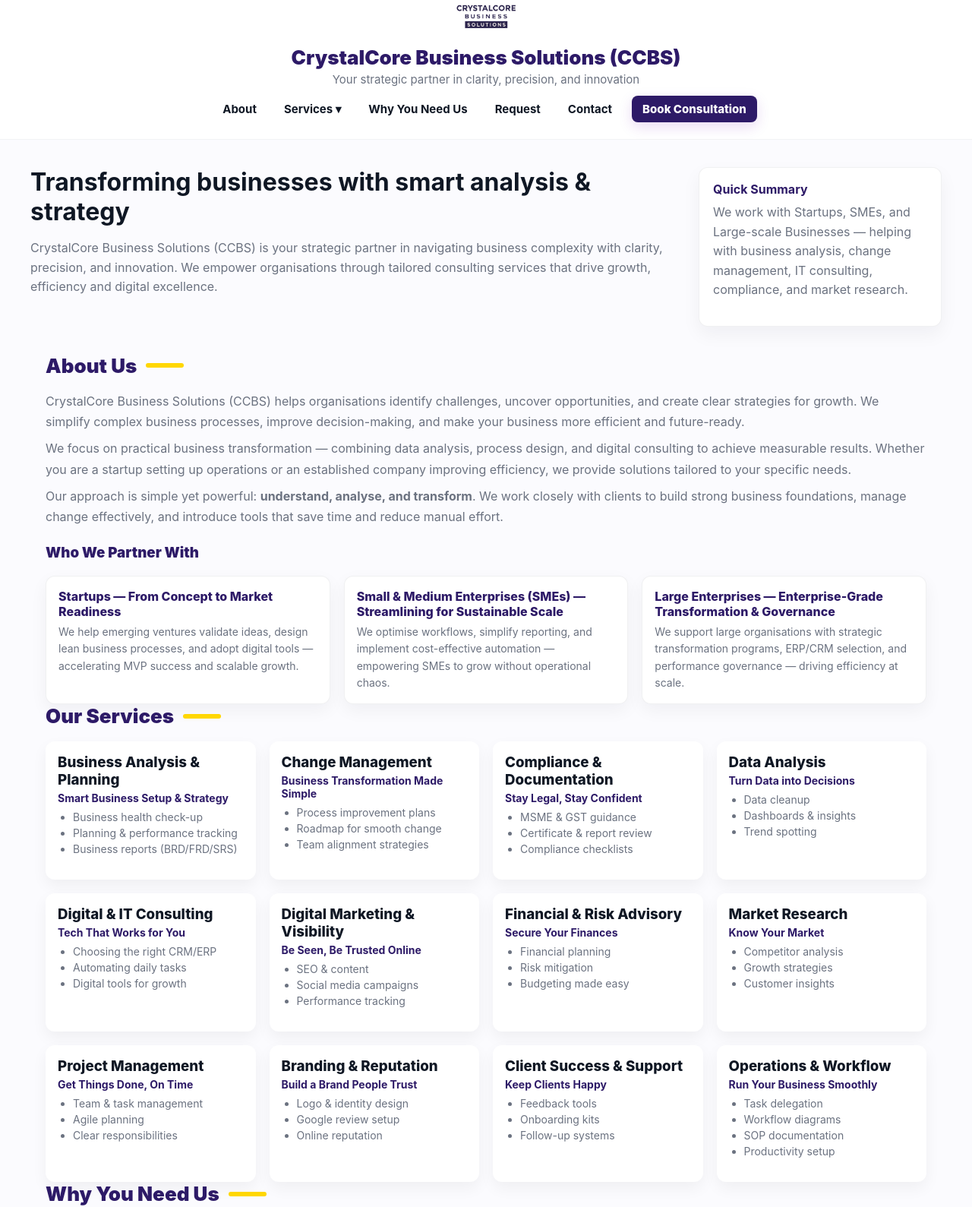
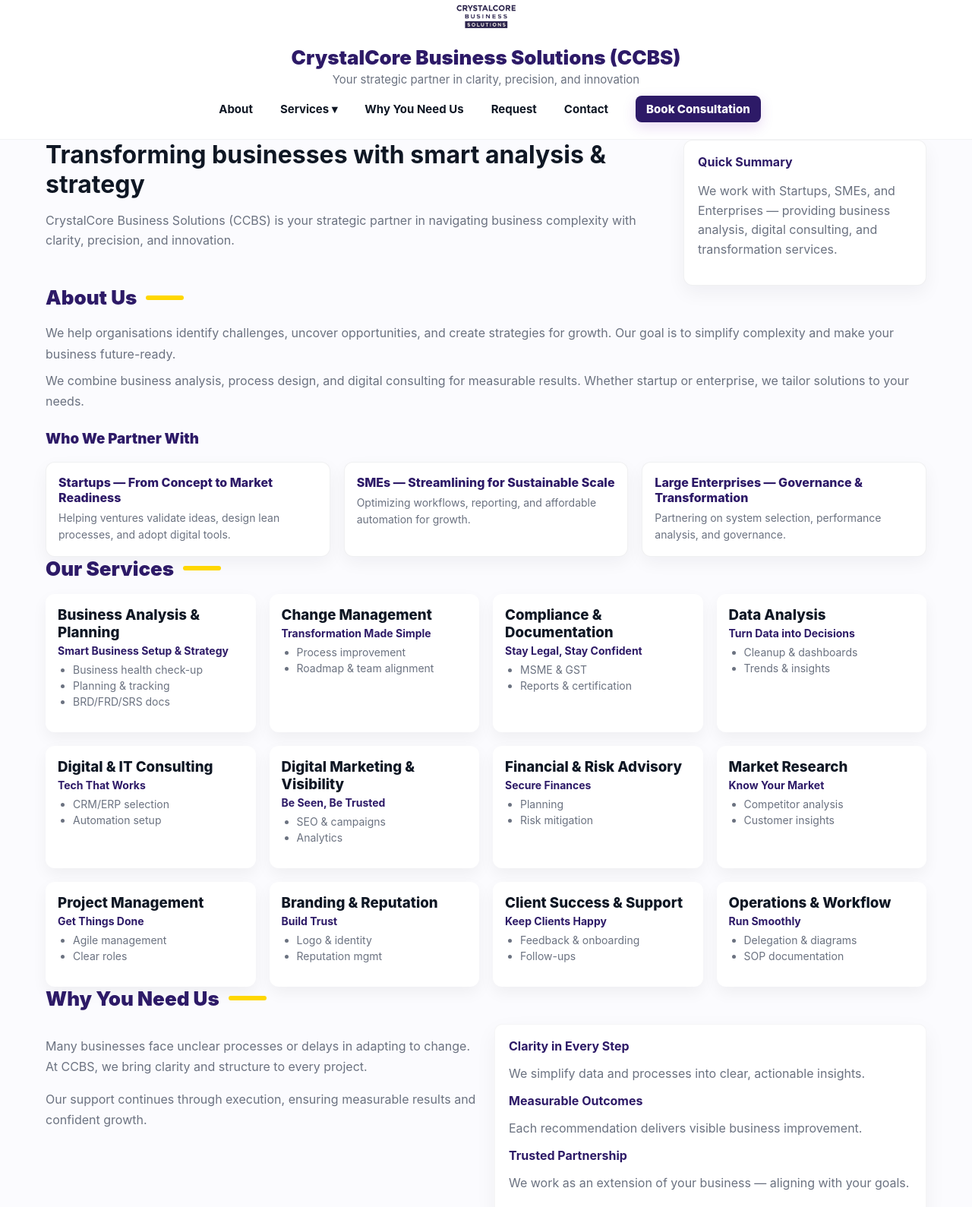
Before and after one commit to saravanaakconsult-pixel/Newtest, a plain HTML site: page index.html in a window 1280 px wide. Shown: the part 92-1681 px from the top of the page at 76% size. Drawn offline with Linux system fonts and the light colour scheme.

Commit message:
Update index.html

```diff
--- a/index.html
+++ b/index.html
@@ -15,10 +15,10 @@
   --card:#ffffff;
   --max-w:1200px;
 }
-*{box-sizing:border-box}
+*{box-sizing:border-box;scroll-behavior:smooth;}
 body{margin:0;font-family:Inter,system-ui,-apple-system,"Segoe UI",Roboto,Arial,sans-serif;background:var(--bg);color:var(--ink);}
-a{color:inherit;text-decoration:none}
-button{font-family:inherit;cursor:pointer}
+a{color:inherit;text-decoration:none;}
+button{font-family:inherit;cursor:pointer;}
 
 /* Header */
 .site-header{position:sticky;top:0;z-index:120;background:#fff;border-bottom:1px solid rgba(15,23,42,0.05);}
@@ -29,30 +29,36 @@ button{font-family:inherit;cursor:pointer}
 .menu-bar{display:flex;justify-content:center;align-items:center;flex-wrap:wrap;gap:16px;margin-top:12px;}
 .nav-link{background:none;border:none;font-weight:700;font-size:15px;color:var(--ink);padding:8px 10px;transition:color .15s;}
 .nav-link:hover{color:var(--purple);}
-.cta{background:var(--purple);color:#fff;font-weight:800;padding:8px 14px;border:none;border-radius:8px;box-shadow:0 6px 18px rgba(106,13,173,0.15);}
+.cta{background:var(--purple);color:#fff;font-weight:800;padding:8px 14px;border:none;border-radius:8px;box-shadow:0 6px 18px rgba(106,13,173,0.15);margin-left:10px;}
 .cta:hover{transform:translateY(-1px);box-shadow:0 10px 22px rgba(106,13,173,0.18);}
 
 /* Dropdown */
 .dropdown-wrap{position:relative;}
 .dropdown-panel{
-  position:absolute;top:46px;left:50%;transform:translateX(-50%);
-  background:var(--card);border-radius:10px;box-shadow:0 12px 36px rgba(15,23,42,0.08);
-  border:1px solid rgba(14,20,39,0.06);padding:10px;display:none;width:500px;
+  position:absolute;top:46px;left:0;
+  background:var(--card);border-radius:10px;
+  box-shadow:0 12px 36px rgba(15,23,42,0.08);
+  border:1px solid rgba(14,20,39,0.06);
+  padding:10px;display:none;width:500px;
 }
 .dropdown-panel.open{display:grid;grid-template-columns:1fr 1fr;gap:8px;}
 .dropdown-list{list-style:none;margin:0;padding:0;}
 .dropdown-list li a{display:block;padding:8px;border-radius:8px;color:var(--ink);font-weight:700;font-size:14px;}
 .dropdown-list li a:hover{background:rgba(106,13,173,0.08);color:var(--purple);}
 
+/* Responsive Dropdown */
+@media (max-width:700px){
+  .dropdown-panel.open{grid-template-columns:1fr;width:90vw;left:5vw;}
+}
+
 /* Sections */
-.section{padding:60px 0;}
+.section{padding:80px 0;}
 .section-title{display:flex;align-items:center;gap:12px;margin-bottom:18px;}
 .section-title h2{color:var(--purple);font-size:26px;font-weight:900;margin:0;}
 .accent{height:6px;width:50px;background:var(--yellow);border-radius:999px;}
 .container{max-width:var(--max-w);margin:0 auto;padding:0 20px;}
 
 /* Hero */
-.hero{padding:36px 0;}
 .hero-grid{display:flex;flex-wrap:wrap;align-items:flex-start;gap:26px;}
 .hero h1{font-size:32px;margin:0 0 12px;color:var(--ink);}
 .hero p{color:var(--muted);line-height:1.6;}
@@ -61,7 +67,7 @@ button{font-family:inherit;cursor:pointer}
 /* About */
 .about-content p{color:var(--muted);line-height:1.7;margin:8px 0;}
 
-/* Partner cards */
+/* Partner */
 .partner-grid{display:grid;grid-template-columns:repeat(auto-fit,minmax(260px,1fr));gap:18px;margin-top:14px;}
 .partner-card{background:var(--card);border:1px solid rgba(14,20,39,0.06);border-radius:12px;padding:16px;box-shadow:0 8px 22px rgba(16,24,40,0.05);}
 .partner-title{color:var(--purple);font-weight:800;margin-bottom:6px;}
@@ -74,27 +80,34 @@ button{font-family:inherit;cursor:pointer}
 .service-card .tag{color:var(--purple);font-weight:700;font-size:14px;margin-top:4px;}
 .service-card ul{color:var(--muted);padding-left:20px;line-height:1.5;font-size:14px;margin-top:6px;}
 
-/* Request form */
+/* Request Form */
 form label{display:block;margin-top:8px;font-weight:700;color:var(--ink);}
 form input,form textarea{width:100%;padding:10px;border-radius:8px;border:1px solid #e5e7eb;margin-top:6px;}
 form .cta{margin-top:10px;border-radius:8px;}
 
 /* Footer */
 footer{padding:24px 0;text-align:center;color:var(--muted);border-top:1px solid rgba(15,23,42,0.06);}
+
+/* Scroll-to-top */
+#topBtn{
+  position:fixed;bottom:25px;right:25px;z-index:99;
+  background:var(--purple);color:#fff;border:none;
+  padding:10px 14px;border-radius:50%;cursor:pointer;
+  box-shadow:0 6px 14px rgba(0,0,0,0.15);display:none;
+}
+#topBtn:hover{background:#3b2389;}
 </style>
 </head>
 <body>
 
-<!-- ===== Header ===== -->
-<header class="site-header" role="banner">
+<header class="site-header">
   <div class="header-inner">
     <div class="logo"><img src="logo.png" alt="CCBS Logo"></div>
     <h1 class="company">CrystalCore Business Solutions (CCBS)</h1>
     <p class="tagline">Your strategic partner in clarity, precision, and innovation</p>
 
-    <nav class="menu-bar" role="navigation" aria-label="Main menu">
+    <nav class="menu-bar">
       <button class="nav-link" data-target="about">About</button>
-
       <div class="dropdown-wrap">
         <button id="servicesBtn" class="nav-link">Services ▾</button>
         <div id="dropdown" class="dropdown-panel">
@@ -116,7 +129,6 @@ footer{padding:24px 0;text-align:center;color:var(--muted);border-top:1px solid
           </ul>
         </div>
       </div>
-
       <button class="nav-link" data-target="why">Why You Need Us</button>
       <button class="nav-link" data-target="request">Request</button>
       <button class="nav-link" data-target="contact">Contact</button>
@@ -125,80 +137,72 @@ footer{padding:24px 0;text-align:center;color:var(--muted);border-top:1px solid
   </div>
 </header>
 
-<!-- ===== Hero ===== -->
+<main>
   <section class="hero container">
     <div class="hero-grid">
-    <div style="flex:1;min-width:260px;">
+      <div style="flex:1;">
         <h1>Transforming businesses with smart analysis & strategy</h1>
-      <p>CrystalCore Business Solutions (CCBS) is your strategic partner in navigating business complexity with clarity, precision, and innovation. We empower organisations through tailored consulting services that drive growth, efficiency and digital excellence.</p>
+        <p>CrystalCore Business Solutions (CCBS) is your strategic partner in navigating business complexity with clarity, precision, and innovation.</p>
       </div>
       <aside class="quick-card">
         <strong style="color:var(--purple);">Quick Summary</strong>
-      <p style="color:var(--muted);margin-top:8px;">We work with Startups, SMEs, and Large-scale Businesses — helping with business analysis, change management, IT consulting, compliance, and market research.</p>
+        <p style="color:var(--muted);">We work with Startups, SMEs, and Enterprises — providing business analysis, digital consulting, and transformation services.</p>
       </aside>
     </div>
   </section>
 
-<!-- ===== About ===== -->
   <section id="about" class="section container">
     <div class="section-title"><h2>About Us</h2><div class="accent"></div></div>
     <div class="about-content">
-    <p>CrystalCore Business Solutions (CCBS) helps organisations identify challenges, uncover opportunities, and create clear strategies for growth. We simplify complex business processes, improve decision-making, and make your business more efficient and future-ready.</p>
-    <p>We focus on practical business transformation — combining data analysis, process design, and digital consulting to achieve measurable results. Whether you are a startup setting up operations or an established company improving efficiency, we provide solutions tailored to your specific needs.</p>
-    <p>Our approach is simple yet powerful: <strong>understand, analyse, and transform</strong>. We work closely with clients to build strong business foundations, manage change effectively, and introduce tools that save time and reduce manual effort.</p>
+      <p>We help organisations identify challenges, uncover opportunities, and create strategies for growth. Our goal is to simplify complexity and make your business future-ready.</p>
+      <p>We combine business analysis, process design, and digital consulting for measurable results. Whether startup or enterprise, we tailor solutions to your needs.</p>
     </div>
-
-  <div style="margin-top:22px;">
-    <h3 style="color:var(--purple);font-weight:900;">Who We Partner With</h3>
+    <h3 style="color:var(--purple);font-weight:900;margin-top:24px;">Who We Partner With</h3>
     <div class="partner-grid">
-      <div class="partner-card"><div class="partner-title">Startups — From Concept to Market Readiness</div><div class="partner-desc">We help emerging ventures validate ideas, design lean business processes, and adopt digital tools — accelerating MVP success and scalable growth.</div></div>
-      <div class="partner-card"><div class="partner-title">Small &amp; Medium Enterprises (SMEs) — Streamlining for Sustainable Scale</div><div class="partner-desc">We optimise workflows, simplify reporting, and implement cost-effective automation — empowering SMEs to grow without operational chaos.</div></div>
-      <div class="partner-card"><div class="partner-title">Large Enterprises — Enterprise-Grade Transformation & Governance</div><div class="partner-desc">We support large organisations with strategic transformation programs, ERP/CRM selection, and performance governance — driving efficiency at scale.</div></div>
-    </div>
+      <div class="partner-card"><div class="partner-title">Startups — From Concept to Market Readiness</div><div class="partner-desc">Helping ventures validate ideas, design lean processes, and adopt digital tools.</div></div>
+      <div class="partner-card"><div class="partner-title">SMEs — Streamlining for Sustainable Scale</div><div class="partner-desc">Optimizing workflows, reporting, and affordable automation for growth.</div></div>
+      <div class="partner-card"><div class="partner-title">Large Enterprises — Governance & Transformation</div><div class="partner-desc">Partnering on system selection, performance analysis, and governance.</div></div>
     </div>
   </section>
 
-<!-- ===== Services ===== -->
   <section id="services" class="section container">
     <div class="section-title"><h2>Our Services</h2><div class="accent"></div></div>
-  <div class="services-grid" id="servicesGrid">
-    <div id="services-business-analysis" class="service-card"><h3>Business Analysis & Planning</h3><div class="tag">Smart Business Setup & Strategy</div><ul><li>Business health check-up</li><li>Planning & performance tracking</li><li>Business reports (BRD/FRD/SRS)</li></ul></div>
-    <div id="services-change-management" class="service-card"><h3>Change Management</h3><div class="tag">Business Transformation Made Simple</div><ul><li>Process improvement plans</li><li>Roadmap for smooth change</li><li>Team alignment strategies</li></ul></div>
-    <div id="services-compliance" class="service-card"><h3>Compliance & Documentation</h3><div class="tag">Stay Legal, Stay Confident</div><ul><li>MSME & GST guidance</li><li>Certificate & report review</li><li>Compliance checklists</li></ul></div>
-    <div id="services-data-analysis" class="service-card"><h3>Data Analysis</h3><div class="tag">Turn Data into Decisions</div><ul><li>Data cleanup</li><li>Dashboards & insights</li><li>Trend spotting</li></ul></div>
-    <div id="services-digital-it" class="service-card"><h3>Digital & IT Consulting</h3><div class="tag">Tech That Works for You</div><ul><li>Choosing the right CRM/ERP</li><li>Automating daily tasks</li><li>Digital tools for growth</li></ul></div>
-    <div id="services-digital-marketing" class="service-card"><h3>Digital Marketing & Visibility</h3><div class="tag">Be Seen, Be Trusted Online</div><ul><li>SEO & content</li><li>Social media campaigns</li><li>Performance tracking</li></ul></div>
-    <div id="services-financial-risk" class="service-card"><h3>Financial & Risk Advisory</h3><div class="tag">Secure Your Finances</div><ul><li>Financial planning</li><li>Risk mitigation</li><li>Budgeting made easy</li></ul></div>
-    <div id="services-market-research" class="service-card"><h3>Market Research</h3><div class="tag">Know Your Market</div><ul><li>Competitor analysis</li><li>Growth strategies</li><li>Customer insights</li></ul></div>
-    <div id="services-project" class="service-card"><h3>Project Management</h3><div class="tag">Get Things Done, On Time</div><ul><li>Team & task management</li><li>Agile planning</li><li>Clear responsibilities</li></ul></div>
-    <div id="services-branding" class="service-card"><h3>Branding & Reputation</h3><div class="tag">Build a Brand People Trust</div><ul><li>Logo & identity design</li><li>Google review setup</li><li>Online reputation</li></ul></div>
-    <div id="services-client-success" class="service-card"><h3>Client Success & Support</h3><div class="tag">Keep Clients Happy</div><ul><li>Feedback tools</li><li>Onboarding kits</li><li>Follow-up systems</li></ul></div>
-    <div id="services-operations" class="service-card"><h3>Operations & Workflow</h3><div class="tag">Run Your Business Smoothly</div><ul><li>Task delegation</li><li>Workflow diagrams</li><li>SOP documentation</li><li>Productivity setup</li></ul></div>
+    <div class="services-grid">
+      <div id="services-business-analysis" class="service-card"><h3>Business Analysis & Planning</h3><div class="tag">Smart Business Setup & Strategy</div><ul><li>Business health check-up</li><li>Planning & tracking</li><li>BRD/FRD/SRS docs</li></ul></div>
+      <div id="services-change-management" class="service-card"><h3>Change Management</h3><div class="tag">Transformation Made Simple</div><ul><li>Process improvement</li><li>Roadmap & team alignment</li></ul></div>
+      <div id="services-compliance" class="service-card"><h3>Compliance & Documentation</h3><div class="tag">Stay Legal, Stay Confident</div><ul><li>MSME & GST</li><li>Reports & certification</li></ul></div>
+      <div id="services-data-analysis" class="service-card"><h3>Data Analysis</h3><div class="tag">Turn Data into Decisions</div><ul><li>Cleanup & dashboards</li><li>Trends & insights</li></ul></div>
+      <div id="services-digital-it" class="service-card"><h3>Digital & IT Consulting</h3><div class="tag">Tech That Works</div><ul><li>CRM/ERP selection</li><li>Automation setup</li></ul></div>
+      <div id="services-digital-marketing" class="service-card"><h3>Digital Marketing & Visibility</h3><div class="tag">Be Seen, Be Trusted</div><ul><li>SEO & campaigns</li><li>Analytics</li></ul></div>
+      <div id="services-financial-risk" class="service-card"><h3>Financial & Risk Advisory</h3><div class="tag">Secure Finances</div><ul><li>Planning</li><li>Risk mitigation</li></ul></div>
+      <div id="services-market-research" class="service-card"><h3>Market Research</h3><div class="tag">Know Your Market</div><ul><li>Competitor analysis</li><li>Customer insights</li></ul></div>
+      <div id="services-project" class="service-card"><h3>Project Management</h3><div class="tag">Get Things Done</div><ul><li>Agile management</li><li>Clear roles</li></ul></div>
+      <div id="services-branding" class="service-card"><h3>Branding & Reputation</h3><div class="tag">Build Trust</div><ul><li>Logo & identity</li><li>Reputation mgmt</li></ul></div>
+      <div id="services-client-success" class="service-card"><h3>Client Success & Support</h3><div class="tag">Keep Clients Happy</div><ul><li>Feedback & onboarding</li><li>Follow-ups</li></ul></div>
+      <div id="services-operations" class="service-card"><h3>Operations & Workflow</h3><div class="tag">Run Smoothly</div><ul><li>Delegation & diagrams</li><li>SOP documentation</li></ul></div>
     </div>
   </section>
 
-<!-- ===== Why You Need Us ===== -->
   <section id="why" class="section container">
     <div class="section-title"><h2>Why You Need Us</h2><div class="accent"></div></div>
     <div style="display:flex;flex-wrap:wrap;gap:22px;">
       <div style="flex:1;min-width:260px;">
-      <p style="color:var(--muted);line-height:1.7;">Many businesses face challenges like unclear processes, lack of proper documentation, or delays in adapting to change. At CCBS, we identify these gaps and turn them into opportunities by bringing clarity, structure, and strategy to every project.</p>
-      <p style="color:var(--muted);line-height:1.7;">Our support doesn’t stop with strategy — we stay involved through execution, ensuring that each recommendation delivers tangible results. Whether you are planning to scale operations, go digital, or improve profitability, we help you do it confidently and efficiently.</p>
+        <p style="color:var(--muted);line-height:1.7;">Many businesses face unclear processes or delays in adapting to change. At CCBS, we bring clarity and structure to every project.</p>
+        <p style="color:var(--muted);line-height:1.7;">Our support continues through execution, ensuring measurable results and confident growth.</p>
       </div>
       <div style="flex:1;min-width:260px;">
         <div style="background:var(--card);padding:18px;border-radius:10px;border:1px solid rgba(14,20,39,0.04);box-shadow:0 10px 28px rgba(16,24,40,0.05);">
           <strong style="color:var(--purple);">Clarity in Every Step</strong>
-        <p style="color:var(--muted);line-height:1.6;">We simplify complex data, processes, and decisions into clear insights that empower better direction.</p>
+          <p style="color:var(--muted);">We simplify data and processes into clear, actionable insights.</p>
           <strong style="color:var(--purple);display:block;margin-top:10px;">Measurable Outcomes</strong>
-        <p style="color:var(--muted);line-height:1.6;">Our analysis-driven approach ensures visible improvement and growth.</p>
+          <p style="color:var(--muted);">Each recommendation delivers visible business improvement.</p>
           <strong style="color:var(--purple);display:block;margin-top:10px;">Trusted Partnership</strong>
-        <p style="color:var(--muted);line-height:1.6;">We work as an extension of your business — aligning with your goals and supporting your team.</p>
+          <p style="color:var(--muted);">We work as an extension of your business — aligning with your goals.</p>
         </div>
       </div>
     </div>
   </section>
 
-<!-- ===== Request ===== -->
   <section id="request" class="section container">
     <div class="section-title"><h2>Client Information & Service Request</h2><div class="accent"></div></div>
     <form>
@@ -211,18 +215,19 @@ footer{padding:24px 0;text-align:center;color:var(--muted);border-top:1px solid
     </form>
   </section>
 
-<!-- ===== Contact ===== -->
   <section id="contact" class="section container">
     <div class="section-title"><h2>Contact Us</h2><div class="accent"></div></div>
     <p style="color:var(--muted);">Email: <a href="mailto:saravana.akconsult@gmail.com">saravana.akconsult@gmail.com</a> • Phone: <a href="tel:+919840407620">+91 98404 07620</a></p>
   </section>
+</main>
 
 <footer>© <span id="year"></span> CrystalCore Business Solutions — Chennai, India</footer>
+<button id="topBtn" title="Go to top">↑</button>
 
 <script>
 document.getElementById('year').textContent = new Date().getFullYear();
 
-// scroll
+// scroll mapping
 document.querySelectorAll('.nav-link').forEach(btn=>{
   btn.addEventListener('click',()=>{
     const t=btn.getAttribute('data-target');
@@ -231,10 +236,3 @@ document.querySelectorAll('.nav-link').forEach(btn=>{
 });
 
 // dropdown
-const servicesBtn=document.getElementById('servicesBtn');
-const dropdown=document.getElementById('dropdown');
-servicesBtn.addEventListener('click',e=>{e.preventDefault();dropdown.classList.toggle('open');});
-document.addEventListener('click',e=>{if(!servicesBtn.contains(e.target)&&!dropdown.contains(e.target)){dropdown.classList.remove('open');}});
-</script>
-</body>
-</html>
```
Lines whose indentation alone changed are shown as unchanged.
